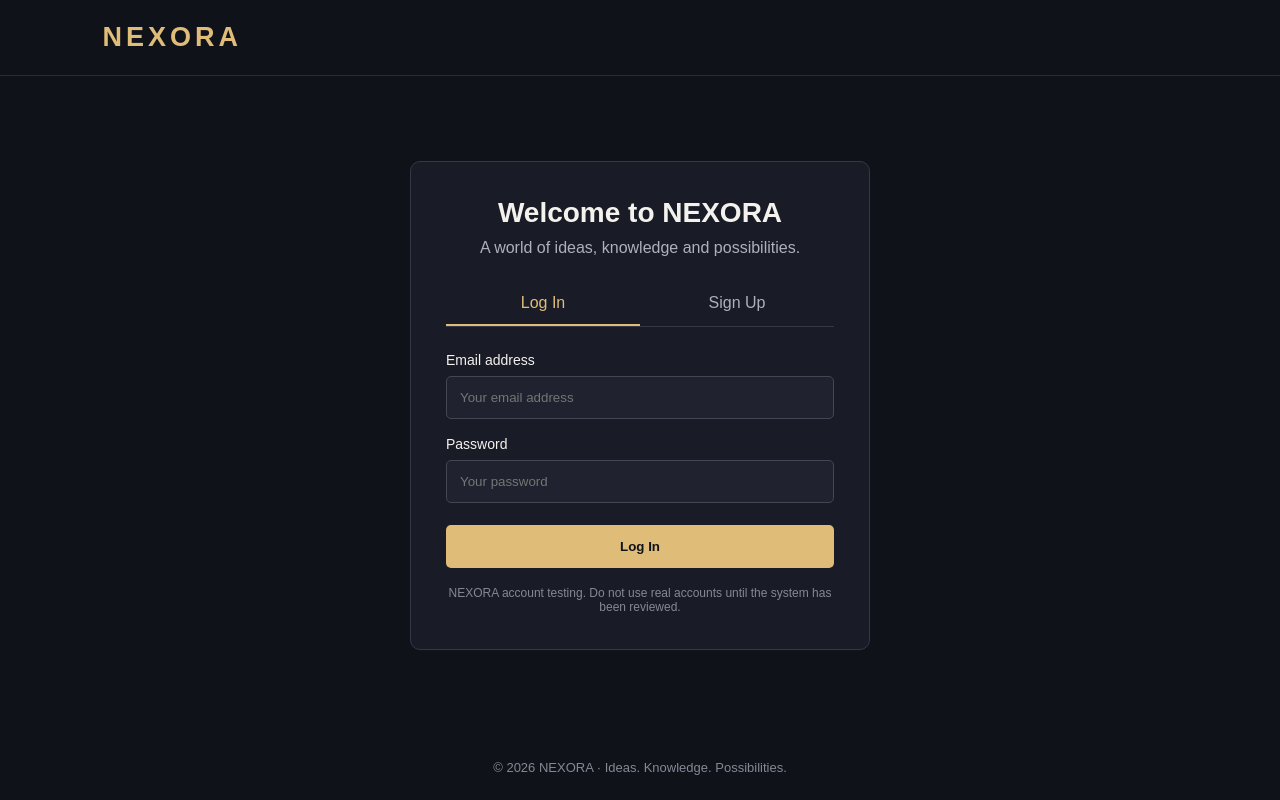
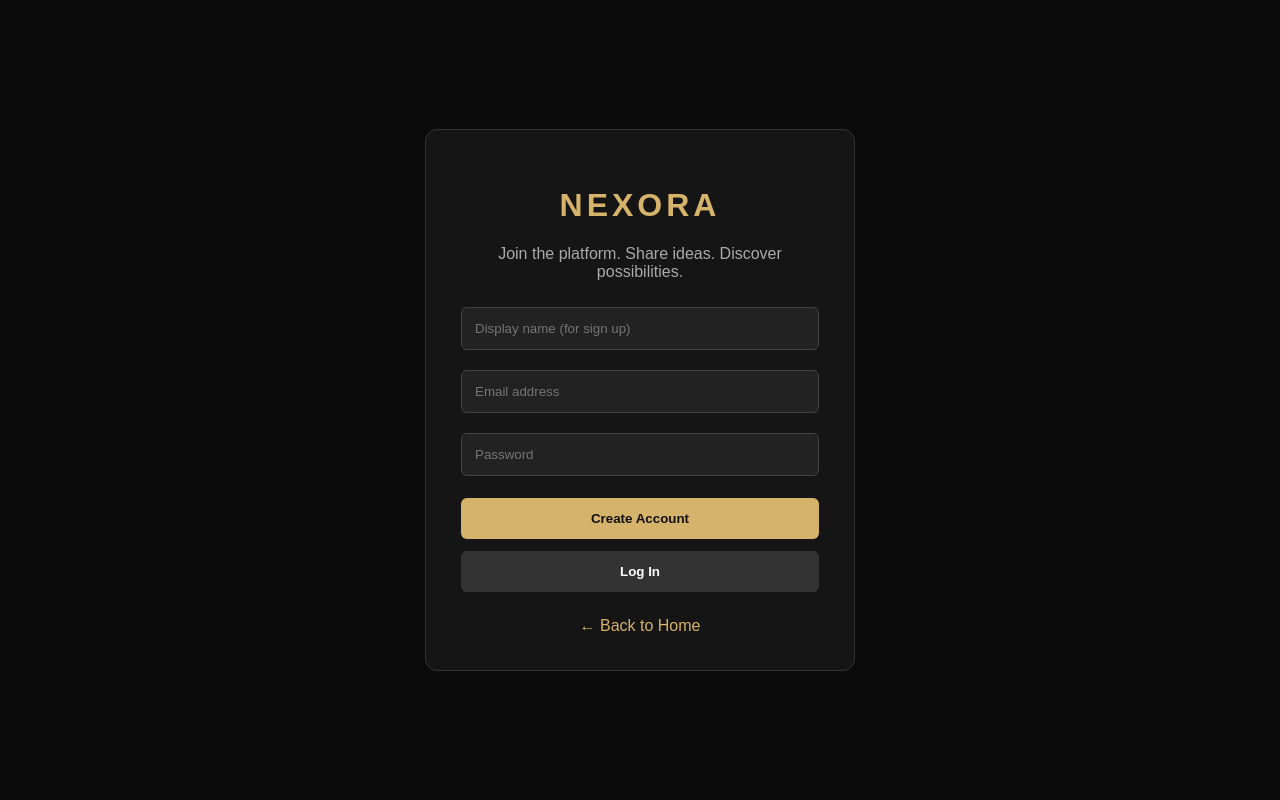
Before and after one commit to kilopop274-ux/NEXORA, a plain HTML site: page account.html in a window 1280 px wide. Drawn offline with nearby package versions, Linux system fonts and the light colour scheme.

Commit message:
Add files via upload

```diff
--- a/account.html
+++ b/account.html
@@ -4,150 +4,270 @@
 <head>
   <meta charset="UTF-8">
   <meta name="viewport" content="width=device-width, initial-scale=1.0">
-<title>NEXORA | Member Access</title>
+  <title>NEXORA | Accounts</title>
+
   <style>
-*{box-sizing:border-box;margin:0;padding:0}
-body{
-  background:#10121a;color:#f4f2ed;font-family:Arial,sans-serif;
-  min-height:100vh;display:flex;flex-direction:column;
+    * {
+      box-sizing: border-box;
     }
-header{padding:22px 8%;border-bottom:1px solid #292b35}
-.logo{font-size:27px;letter-spacing:4px;font-weight:bold;color:#dfbd78}
-main{flex:1;display:flex;justify-content:center;align-items:center;padding:45px 20px}
-.card{
-  width:100%;max-width:460px;background:#191c27;
-  border:1px solid #343746;border-radius:10px;padding:35px;
+
+    body {
+      margin: 0;
+      background: #0b0b0b;
+      color: #f5f5f5;
+      font-family: Arial, sans-serif;
+      min-height: 100vh;
+      display: flex;
+      justify-content: center;
+      align-items: center;
+      padding: 20px;
     }
-h1{text-align:center;font-size:28px;margin-bottom:10px}
-.intro{text-align:center;color:#aeb0bb;margin-bottom:25px}
-.tabs{display:flex;margin-bottom:25px;border-bottom:1px solid #343746}
-.tab{
-  flex:1;text-align:center;padding:12px;cursor:pointer;
-  color:#aeb0bb;border-bottom:2px solid transparent;
+
+    .container {
+      width: 100%;
+      max-width: 430px;
+      background: #151515;
+      padding: 35px;
+      border: 1px solid #333;
+      border-radius: 12px;
     }
-.tab.active{color:#dfbd78;border-color:#dfbd78}
-label{display:block;margin:17px 0 8px;font-size:14px}
-input{
-  width:100%;padding:13px;border:1px solid #444653;
-  border-radius:5px;background:#20232f;color:white;
+
+    h1 {
+      text-align: center;
+      letter-spacing: 4px;
+      color: #d6b36a;
     }
-button{
-  width:100%;padding:14px;border:0;border-radius:5px;
-  background:#dfbd78;color:#10121a;font-weight:bold;
-  margin-top:22px;cursor:pointer;
+
+    p {
+      text-align: center;
+      color: #aaa;
     }
-button:hover{opacity:.9}
-.note{font-size:12px;color:#858895;text-align:center;margin-top:18px}
-.hidden{display:none}
-footer{text-align:center;padding:25px;color:#858895;font-size:13px}
+
+    input {
+      width: 100%;
+      padding: 13px;
+      margin: 10px 0;
+      border: 1px solid #444;
+      border-radius: 6px;
+      background: #222;
+      color: white;
+    }
+
+    button {
+      width: 100%;
+      padding: 13px;
+      margin-top: 12px;
+      border: none;
+      border-radius: 6px;
+      cursor: pointer;
+      font-weight: bold;
+    }
+
+    .primary {
+      background: #d6b36a;
+      color: #111;
+    }
+
+    .secondary {
+      background: #333;
+      color: white;
+    }
+
+    button:hover {
+      opacity: 0.85;
+    }
+
+    #message {
+      margin-top: 18px;
+      text-align: center;
+      font-size: 14px;
+      overflow-wrap: break-word;
+    }
+
+    .back {
+      display: block;
+      text-align: center;
+      margin-top: 25px;
+      color: #d6b36a;
+      text-decoration: none;
+    }
+
+    #accountInfo {
+      text-align: center;
+      overflow-wrap: break-word;
+    }
   </style>
 </head>
+
 <body>
 
-<header>
-  <div class="logo">NEXORA</div>
-</header>
+  <div class="container">
+    <h1>NEXORA</h1>
+    <p>Join the platform. Share ideas. Discover possibilities.</p>
 
-<main>
-<div class="card">
-<h1>Welcome to NEXORA</h1>
-<p class="intro">A world of ideas, knowledge and possibilities.</p>
+    <div id="authForms">
+      <input
+        type="text"
+        id="displayName"
+        placeholder="Display name (for sign up)"
+      >
 
-<div class="tabs">
-  <div class="tab active" id="loginTab">Log In</div>
-  <div class="tab" id="signupTab">Sign Up</div>
+      <input
+        type="email"
+        id="email"
+        placeholder="Email address"
+      >
+
+      <input
+        type="password"
+        id="password"
+        placeholder="Password"
+      >
+
+      <button class="primary" id="signupBtn">
+        Create Account
+      </button>
+
+      <button class="secondary" id="loginBtn">
+        Log In
+      </button>
     </div>
 
-<form id="loginForm">
-  <label for="loginEmail">Email address</label>
-  <input id="loginEmail" type="email" placeholder="Your email address" required>
+    <div id="accountInfo" hidden>
+      <p id="userEmail"></p>
+      <button class="secondary" id="logoutBtn">
+        Log Out
+      </button>
+    </div>
 
-  <label for="loginPassword">Password</label>
-  <input id="loginPassword" type="password" placeholder="Your password" required>
+    <div id="message"></div>
 
-  <button type="submit">Log In</button>
-</form>
-
-<form id="signupForm" class="hidden">
-  <label for="displayName">Display name</label>
-  <input id="displayName" type="text" maxlength="60" placeholder="Your display name" required>
-
-  <label for="signupEmail">Email address</label>
-  <input id="signupEmail" type="email" placeholder="Your email address" required>
-
-  <label for="signupPassword">Password</label>
-  <input id="signupPassword" type="password" minlength="8" placeholder="At least 8 characters" required>
-
-  <button type="submit">Create Account</button>
-</form>
-
-<p id="message" class="note">
-  NEXORA account testing. Do not use real accounts until the system has been reviewed.
-</p>
+    <a href="index.html" class="back">← Back to Home</a>
   </div>
-</main>
-
-<footer>© 2026 NEXORA · Ideas. Knowledge. Possibilities.</footer>
 
   <script src="https://cdn.jsdelivr.net/npm/@supabase/supabase-js@2"></script>
+
   <script>
-const SUPABASE_URL = "https://pinavuqlsojjcjlzqpki.supabase.c";
+    // REPLACE THESE TWO VALUES WITH YOUR SUPABASE DETAILS
+    const SUPABASE_URL = "https://pinavuqlsojjcjlzqpki.supabase.co/rest/v1/";
     const SUPABASE_KEY = "sb_publishable_Yb3ECpWEqzZRAJFlAUYP5Q_MqBMooOj";
 
-const client = window.supabase.createClient(SUPABASE_URL, SUPABASE_KEY);
+    const client = window.supabase.createClient(
+      SUPABASE_URL,
+      SUPABASE_KEY
+    );
 
-const loginTab = document.getElementById("loginTab");
-const signupTab = document.getElementById("signupTab");
-const loginForm = document.getElementById("loginForm");
-const signupForm = document.getElementById("signupForm");
     const message = document.getElementById("message");
+    const authForms = document.getElementById("authForms");
+    const accountInfo = document.getElementById("accountInfo");
+    const userEmail = document.getElementById("userEmail");
 
-loginTab.onclick = function(){
-  loginTab.classList.add("active");
-  signupTab.classList.remove("active");
-  loginForm.classList.remove("hidden");
-  signupForm.classList.add("hidden");
-  message.textContent = "";
-};
+    function showMessage(text, color = "#d6b36a") {
+      message.textContent = text;
+      message.style.color = color;
+    }
 
-signupTab.onclick = function(){
-  signupTab.classList.add("active");
-  loginTab.classList.remove("active");
-  signupForm.classList.remove("hidden");
-  loginForm.classList.add("hidden");
-  message.textContent = "";
-};
+    function showLoggedInUser(user) {
+      authForms.hidden = true;
+      accountInfo.hidden = false;
+      userEmail.textContent = "Logged in as: " + user.email;
+    }
 
-loginForm.onsubmit = async function(event){
-  event.preventDefault();
-  message.textContent = "Signing in...";
+    function showLoggedOut() {
+      authForms.hidden = false;
+      accountInfo.hidden = true;
+      userEmail.textContent = "";
+    }
 
-  const {error} = await client.auth.signInWithPassword({
-    email: document.getElementById("loginEmail").value,
-    password: document.getElementById("loginPassword").value
-  });
+    document.getElementById("signupBtn").addEventListener("click", async () => {
+      const name = document.getElementById("displayName").value.trim();
+      const email = document.getElementById("email").value.trim();
+      const password = document.getElementById("password").value;
 
-  message.textContent = error ? error.message : "Signed in successfully!";
-};
+      if (!name || !email || !password) {
+        showMessage("Please fill in all fields.", "#ff8080");
+        return;
+      }
 
-signupForm.onsubmit = async function(event){
-  event.preventDefault();
-  message.textContent = "Creating account...";
+      showMessage("Creating account...");
 
-  const {error} = await client.auth.signUp({
-    email: document.getElementById("signupEmail").value,
-    password: document.getElementById("signupPassword").value,
+      const { data, error } = await client.auth.signUp({
+        email: email,
+        password: password,
         options: {
           data: {
-        display_name: document.getElementById("displayName").value.trim()
+            display_name: name
           }
         }
       });
 
-  message.textContent = error
-    ? error.message
-    : "Registration request received. If email confirmation is enabled, check your inbox to confirm.";
-};
+      if (error) {
+        showMessage(error.message, "#ff8080");
+        return;
+      }
+
+      if (data.user && !data.session) {
+        showMessage("Account created! Check your email for confirmation.");
+      } else if (data.user) {
+        showLoggedInUser(data.user);
+        showMessage("Account created successfully!");
+      }
+    });
+
+    document.getElementById("loginBtn").addEventListener("click", async () => {
+      const email = document.getElementById("email").value.trim();
+      const password = document.getElementById("password").value;
+
+      if (!email || !password) {
+        showMessage("Enter your email and password.", "#ff8080");
+        return;
+      }
+
+      showMessage("Logging in...");
+
+      const { data, error } = await client.auth.signInWithPassword({
+        email: email,
+        password: password
+      });
+
+      if (error) {
+        showMessage(error.message, "#ff8080");
+        return;
+      }
+
+      showLoggedInUser(data.user);
+      showMessage("Welcome back!");
+    });
+
+    document.getElementById("logoutBtn").addEventListener("click", async () => {
+      const { error } = await client.auth.signOut();
+
+      if (error) {
+        showMessage(error.message, "#ff8080");
+        return;
+      }
+
+      showLoggedOut();
+      showMessage("You have logged out.");
+    });
+
+    client.auth.onAuthStateChange((event, session) => {
+      if (session && session.user) {
+        showLoggedInUser(session.user);
+      } else {
+        showLoggedOut();
+      }
+    });
+
+    async function checkSession() {
+      const { data } = await client.auth.getSession();
+
+      if (data.session) {
+        showLoggedInUser(data.session.user);
+      }
+    }
+
+    checkSession();
   </script>
 
 </body>
```
Lines whose indentation alone changed are shown as unchanged.
